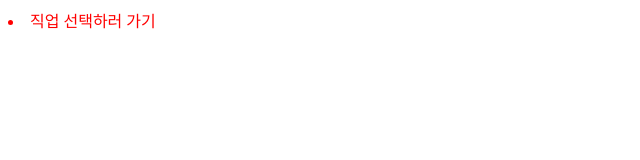
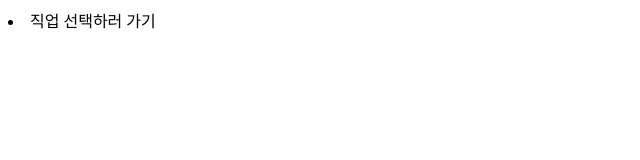
Before and after one commit to fi1lo/zombiegame, a plain HTML site: page index.html in a window 1280 px wide. Shown: the whole page, without its empty margins (0-640 px from the left). Drawn offline with Linux system fonts and the light colour scheme.

Commit message:
리스트 색갈을 없앰

```diff
--- a/index.html
+++ b/index.html
@@ -1,13 +1,10 @@
 <html>
   <head>
     <style>
-      .a{
-        color:red;
-      }
 
     </style>
   </head>
   <body>
-    <p><li class="a">직업 선택하러 가기</li></p>
+    <p><li>직업 선택하러 가기</li></p>
   </body>
 </html>
```
